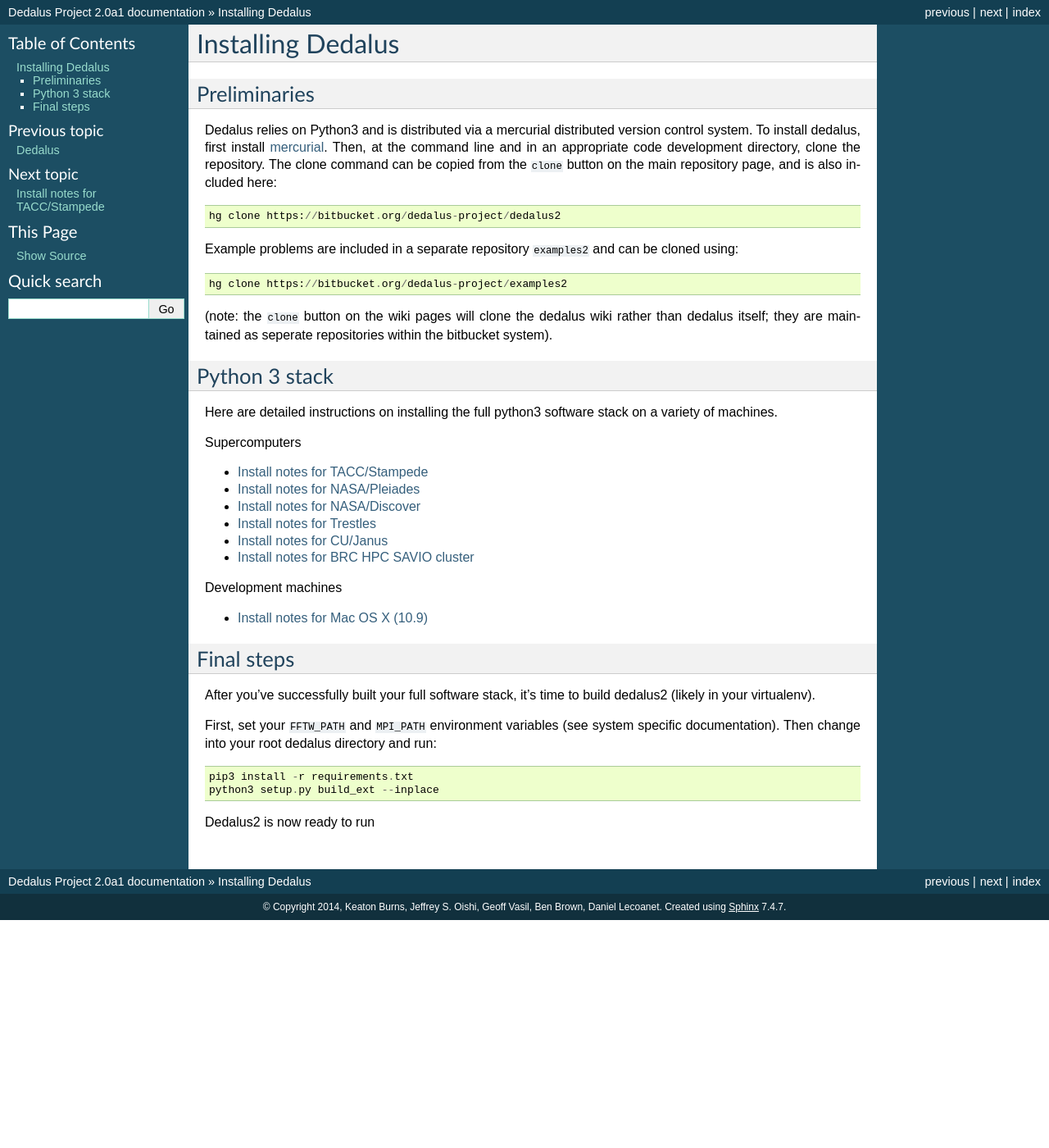
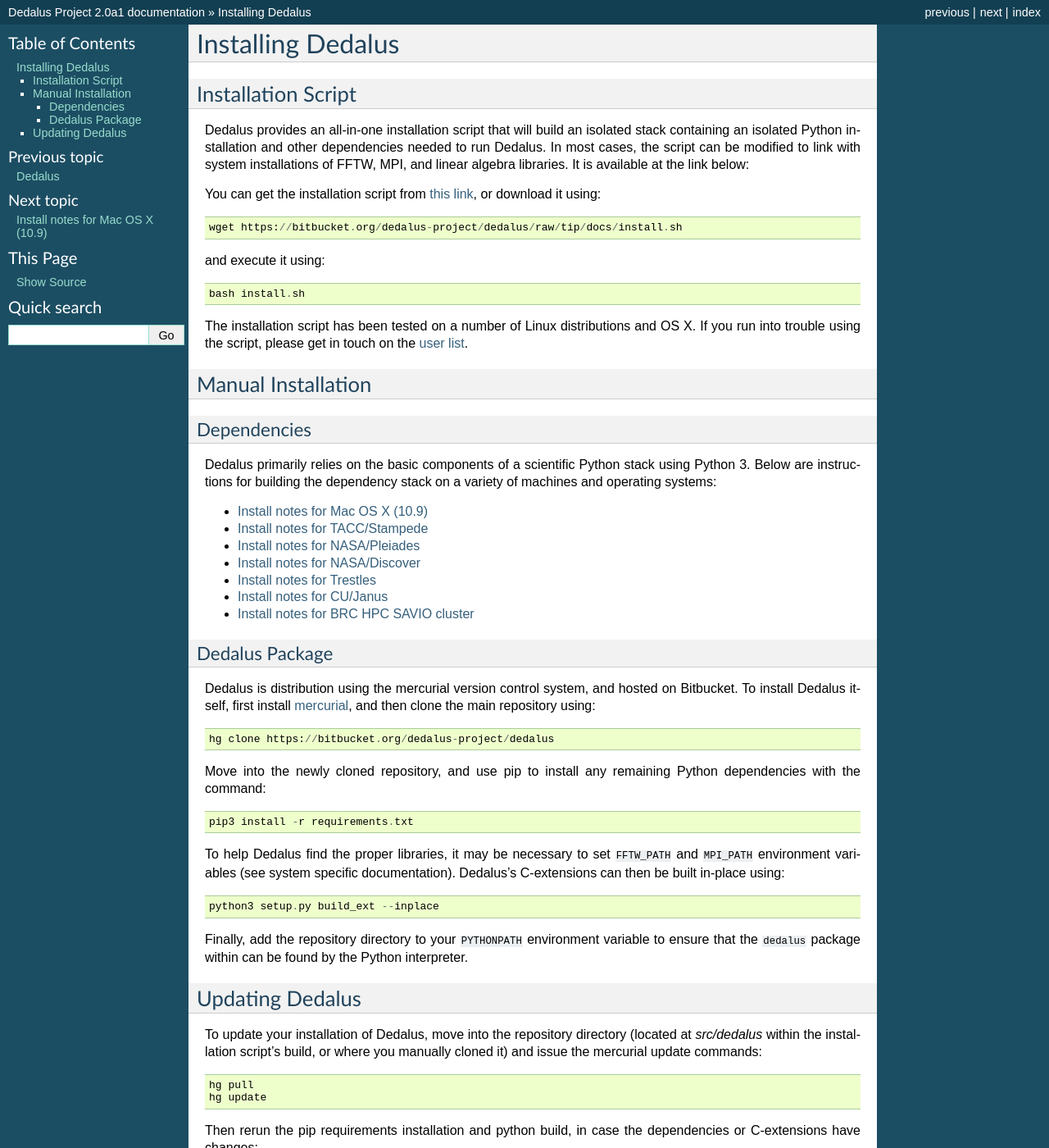
Before and after one commit to DedalusProject/dedalus, a Sphinx documentation site: the page built from docs/installation.rst, in a window 1280 px wide and 1400 px high. Shown: the whole window at 82% size. Built offline with Sphinx 7.4.7, drawn with Linux system fonts in a browser that asks for light colours; formulas are drawn with MathJax 3; pages that are not in the unit, such as notebooks, are missing from menus; some of the changed text lies outside the part shown.

Commit message:
Update installation docs, including links to install scripts and separating machine stack builds from installing dedalus itself
hg hash: 87effba976bf5fc4e3eb916e9de403a44acadc4e

```diff
--- a/docs/installation.rst
+++ b/docs/installation.rst
@@ -1,67 +1,74 @@
 Installing Dedalus
-**************************
+******************
 
-Preliminaries
-====================
+Installation Script
+===================
 
-Dedalus relies on Python3 and is distributed via a mercurial distributed
-version control system. To install dedalus, first install `mercurial`_.
-Then, at the command line and in an appropriate code development
-directory, clone the repository. The clone command can be copied from
-the ``clone`` button on the main repository page, and is also included
-here::
+Dedalus provides an all-in-one installation script that will build an isolated stack containing an isolated Python installation and other dependencies needed to run Dedalus.
+In most cases, the script can be modified to link with system installations of FFTW, MPI, and linear algebra libraries.
+It is available at the link below:
 
-    hg clone https://bitbucket.org/dedalus-project/dedalus2
+You can get the installation script from `this link <https://bitbucket.org/dedalus-project/dedalus/raw/tip/docs/install.sh>`_, or download it using::
 
-Example problems are included in a separate repository ``examples2``
-and can be cloned using::
+    wget https://bitbucket.org/dedalus-project/dedalus/raw/tip/docs/install.sh
 
-    hg clone https://bitbucket.org/dedalus-project/examples2
+and execute it using::
 
+    bash install.sh
 
-(note: the ``clone`` button on the wiki pages will clone the dedalus
-wiki rather than dedalus itself; they are maintained as seperate
-repositories within the bitbucket system).
+The installation script has been tested on a number of Linux distributions and OS X.
+If you run into trouble using the script, please get in touch on the `user list <https://groups.google.com/forum/#!forum/dedalus-users>`_.
 
-.. _mercurial: http://mercurial.selenic.com
+Manual Installation
+===================
 
+Dependencies
+------------
 
-Python 3 stack
-====================
-Here are detailed instructions on installing the
-full python3 software stack on a variety of machines.
-
-Supercomputers
+Dedalus primarily relies on the basic components of a scientific Python stack using Python 3.
+Below are instructions for building the dependency stack on a variety of machines and operating systems:
 
 .. toctree::
-   :maxdepth: 1
+    :maxdepth: 1
 
-   machines/stampede/stampede
-   machines/nasa_pleiades/pleiades
-   machines/nasa_discover/discover
-   machines/trestles/trestles
-   machines/janus/janus
-   machines/savio/savio
+    machines/mac_os/mac_os
+    machines/stampede/stampede
+    machines/nasa_pleiades/pleiades
+    machines/nasa_discover/discover
+    machines/trestles/trestles
+    machines/janus/janus
+    machines/savio/savio
 
-Development machines
+Dedalus Package
+---------------
 
-.. toctree::
-   :maxdepth: 1
+Dedalus is distribution using the mercurial version control system, and hosted on Bitbucket.
+To install Dedalus itself, first install `mercurial <http://mercurial.selenic.com>`_, and then clone the main repository using::
 
-   machines/mac_os/mac_os
+    hg clone https://bitbucket.org/dedalus-project/dedalus
 
+Move into the newly cloned repository, and use pip to install any remaining Python dependencies with the command::
 
-Final steps
-====================
+    pip3 install -r requirements.txt
 
-After you've successfully built your full software stack, it's time to
-build dedalus2 (likely in your virtualenv).
+To help Dedalus find the proper libraries, it may be necessary to set ``FFTW_PATH`` and ``MPI_PATH`` environment variables (see system specific documentation).
+Dedalus's C-extensions can then be built in-place using::
 
-First, set your ``FFTW_PATH`` and ``MPI_PATH`` environment variables
-(see system specific documentation).
-Then change into your root dedalus directory and run::
+    python3 setup.py build_ext --inplace
 
-     pip3 install -r requirements.txt
-     python3 setup.py build_ext --inplace
+Finally, add the repository directory to your ``PYTHONPATH`` environment variable to ensure that the ``dedalus`` package within can be found by the Python interpreter.
 
-Dedalus2 is now ready to run
+Updating Dedalus
+================
+
+To update your installation of Dedalus, move into the repository directory (located at `src/dedalus` within the installation script's build, or where you manually cloned it) and issue the mercurial update commands::
+
+    hg pull
+    hg update
+
+Then rerun the pip requirements installation and python build, in case the dependencies or C-extensions have changes::
+
+    pip3 install -r requirements.txt
+    python3 setup.py build_ext --inplace
+
+Dedalus should be updated.
```
